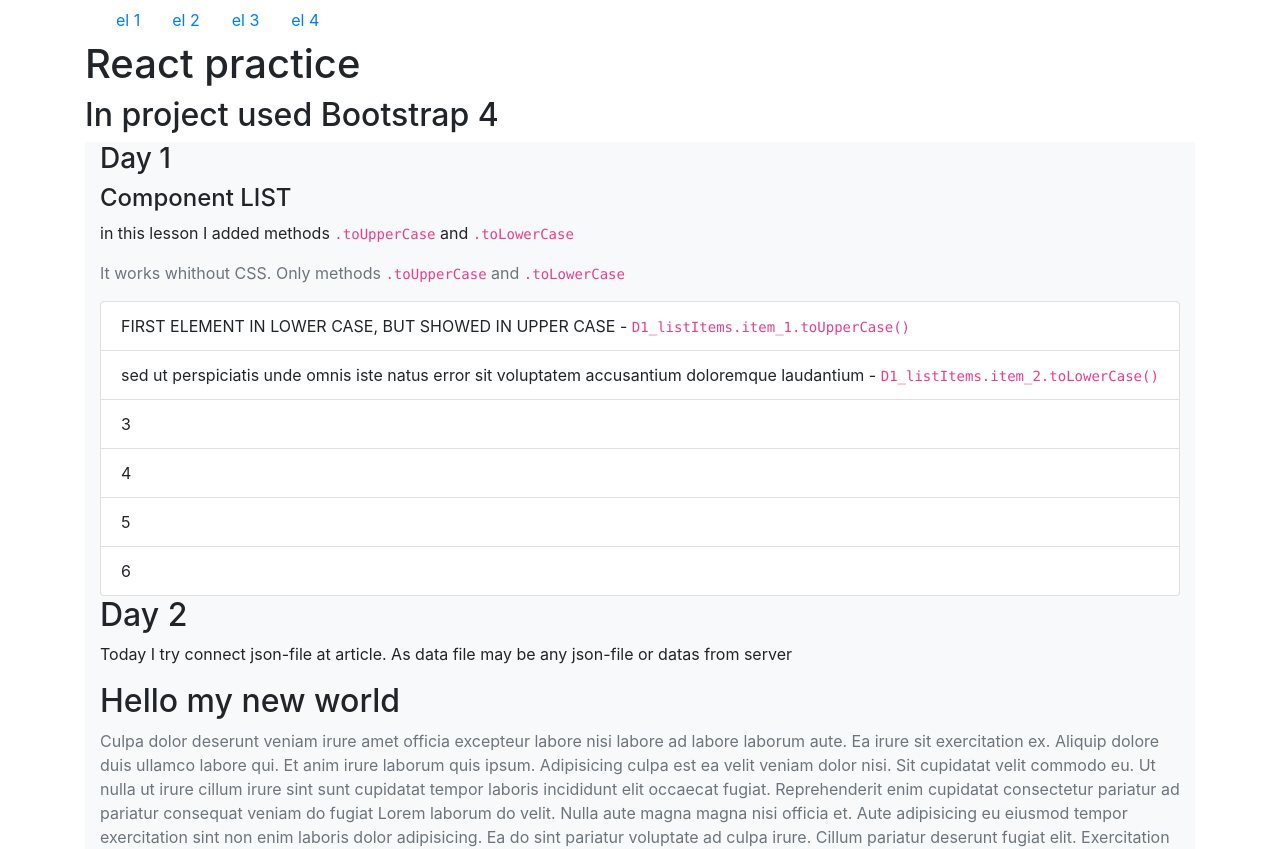
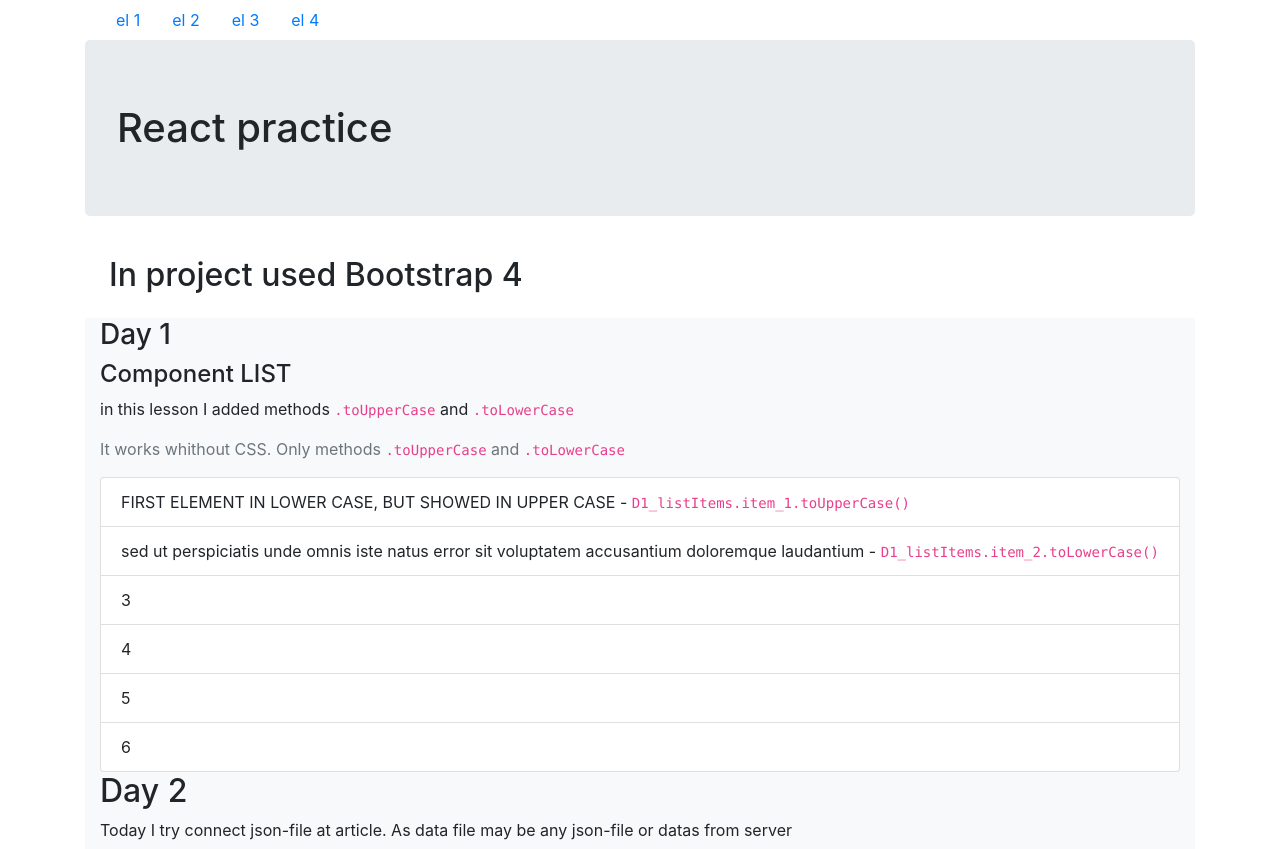
Before and after one commit to zbralex/react, a React (Create React App) app in the folder react-ui/: page / in a window 1280 px wide. Shown: the top 849 px of the page. Built offline with nearby package versions, Linux system fonts and the light colour scheme.

Commit message:
some styles

```diff
--- a/react-ui/src/components/Main.jsx
+++ b/react-ui/src/components/Main.jsx
@@ -21,8 +21,8 @@ class Main extends Component {
                 <div className="container">
                 <Header />
                     <section className="main">
-                        <h1 className="h1">React practice</h1>
-                        <h2 className="h2">In project used Bootstrap 4</h2>
+                        <h1 className="jumbotron h1">React practice</h1>
+                        <h2 className="h2 p-2 m-3">In project used Bootstrap 4</h2>
                         <D1 />
                         <D2 />
                         <D3 />
--- a/react-ui/src/components/days/ArticleList.jsx
+++ b/react-ui/src/components/days/ArticleList.jsx
@@ -6,9 +6,7 @@ export default function ArticleList ({articles}) {
        <Article article={article}/>
     )
     return (
-
-            <p>{ArticleElements}</p>
-
+        <p>{ArticleElements}</p>
     )
 
 }
```
